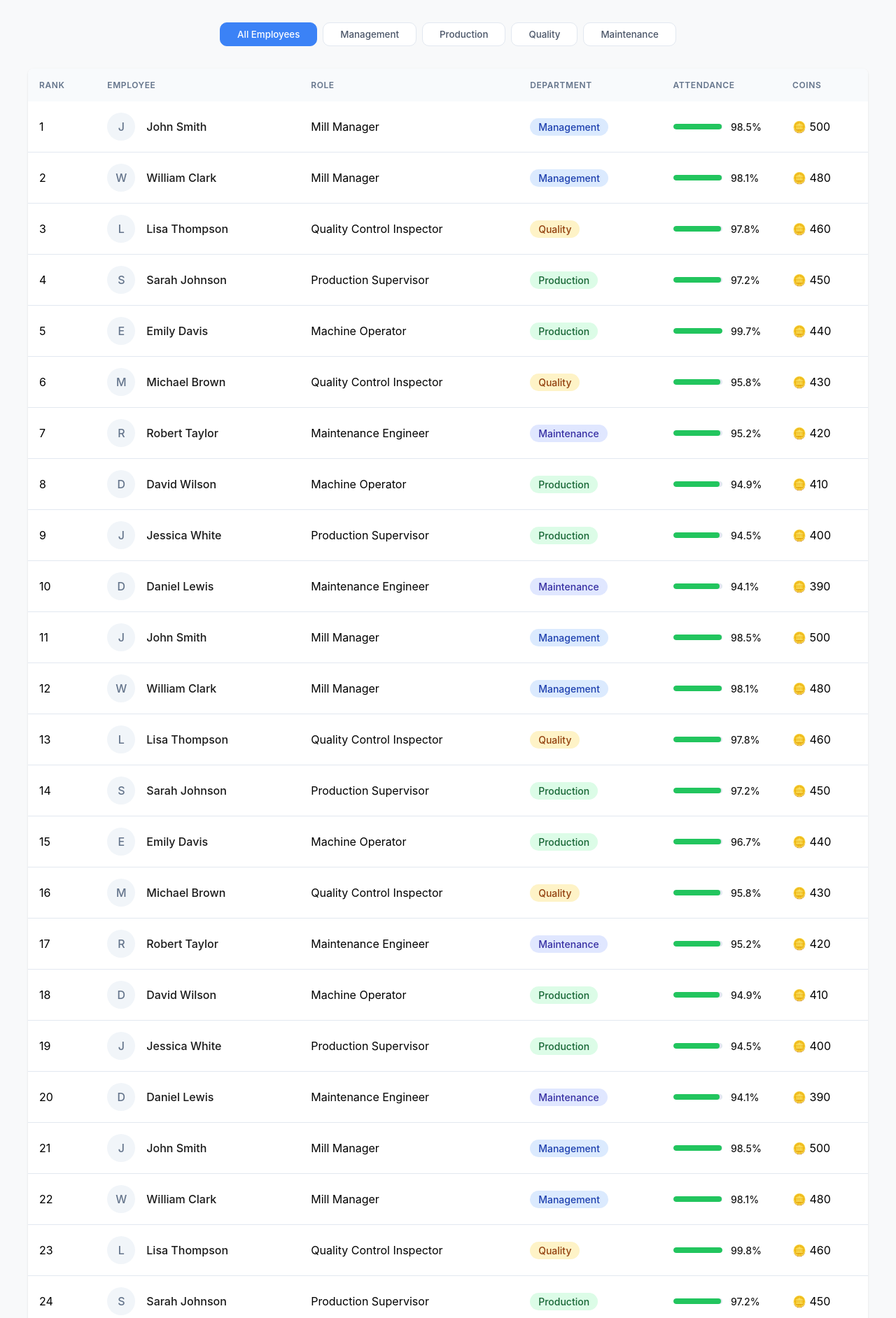
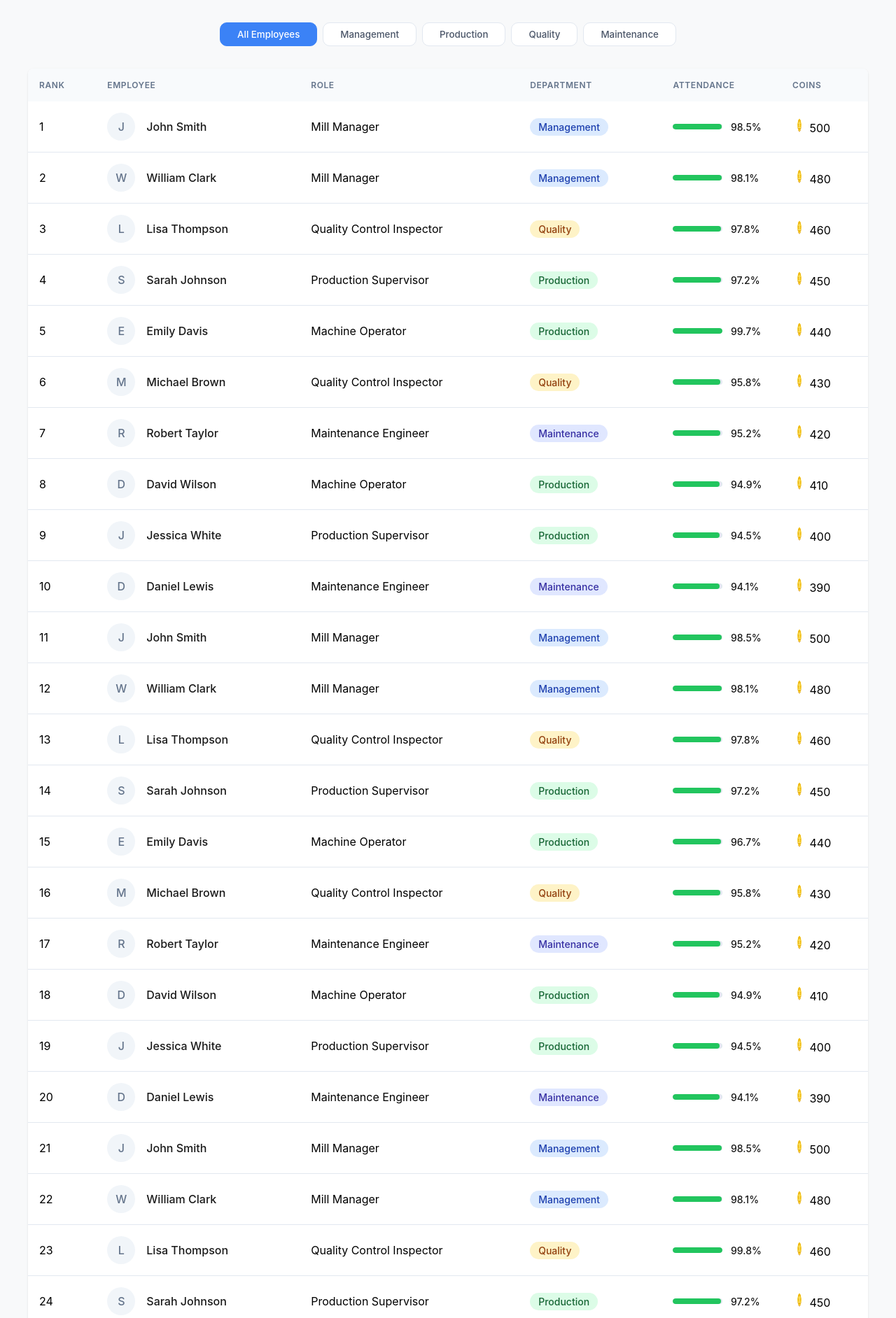
Before and after one commit to Ak-1234-a/IOT_Attendance_Chatbot, a Flask app: page / in a window 1280 px wide. Shown: the part 71-1955 px from the top of the page at 70% size. Run offline with Flask 3, Linux system fonts and the light colour scheme.

Commit message:
coin update

```diff
--- a/static/script.js
+++ b/static/script.js
@@ -43,7 +43,10 @@
                 </div>
             </td>
             <td>
-                <span class="coin-value">🪙 ${employee.Coins}</span>
+                <span class="coin-value">
+                    <img src="coin.png" alt="Coin" width="20" height="20" class="coin-icon">
+                    ${employee.Coins}
+                </span>
             </td>
         </tr>
     `).join('');
--- a/static/style.css
+++ b/static/style.css
@@ -175,3 +175,17 @@
   font-weight: 500;
   min-width: 3.5rem;
 }
+
+@keyframes rotateCoin {
+  0% {
+      transform: rotateY(0deg);
+  }
+  100% {
+      transform: rotateY(360deg);
+  }
+}
+
+.coin-icon {
+  display: inline-block;
+  animation: rotateCoin 3s infinite linear; /* 3s for one full rotation, infinite looping */
+}
```
Also changed, not shown: coin.png (added).
